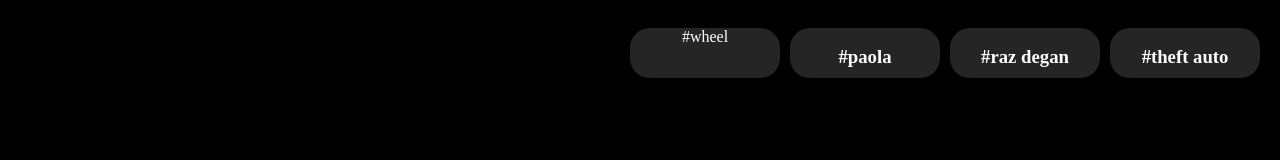
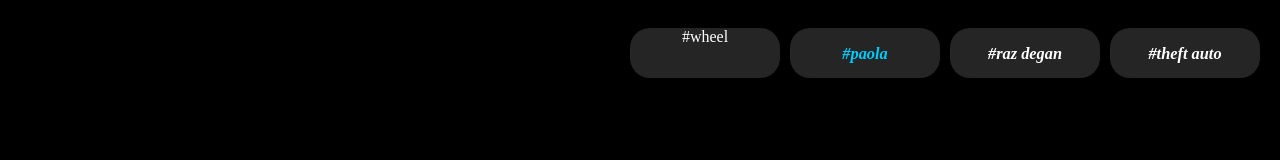
Before and after one commit to wojtekrat/project-giphy, a website built with webpack: page docs/index.html in a window 1280 px wide. In both pictures the pointer is over the link "#paola". Shown: the top 160 px of the page. Built offline with nearby package versions, Linux system fonts and the light colour scheme.

Commit message:
Update styles.css

```diff
--- a/docs/styles.css
+++ b/docs/styles.css
@@ -45,7 +45,7 @@ body{
 }
 
 
-.anchor{
+.input{
     color: #ffffff;
     font-style: italic;
     font-size: 14px;
@@ -54,6 +54,7 @@ body{
 }
 
 
-.anchor:hover{
+.input:hover{
     color: #0cf;
+    cursor: pointer;
 }
```
